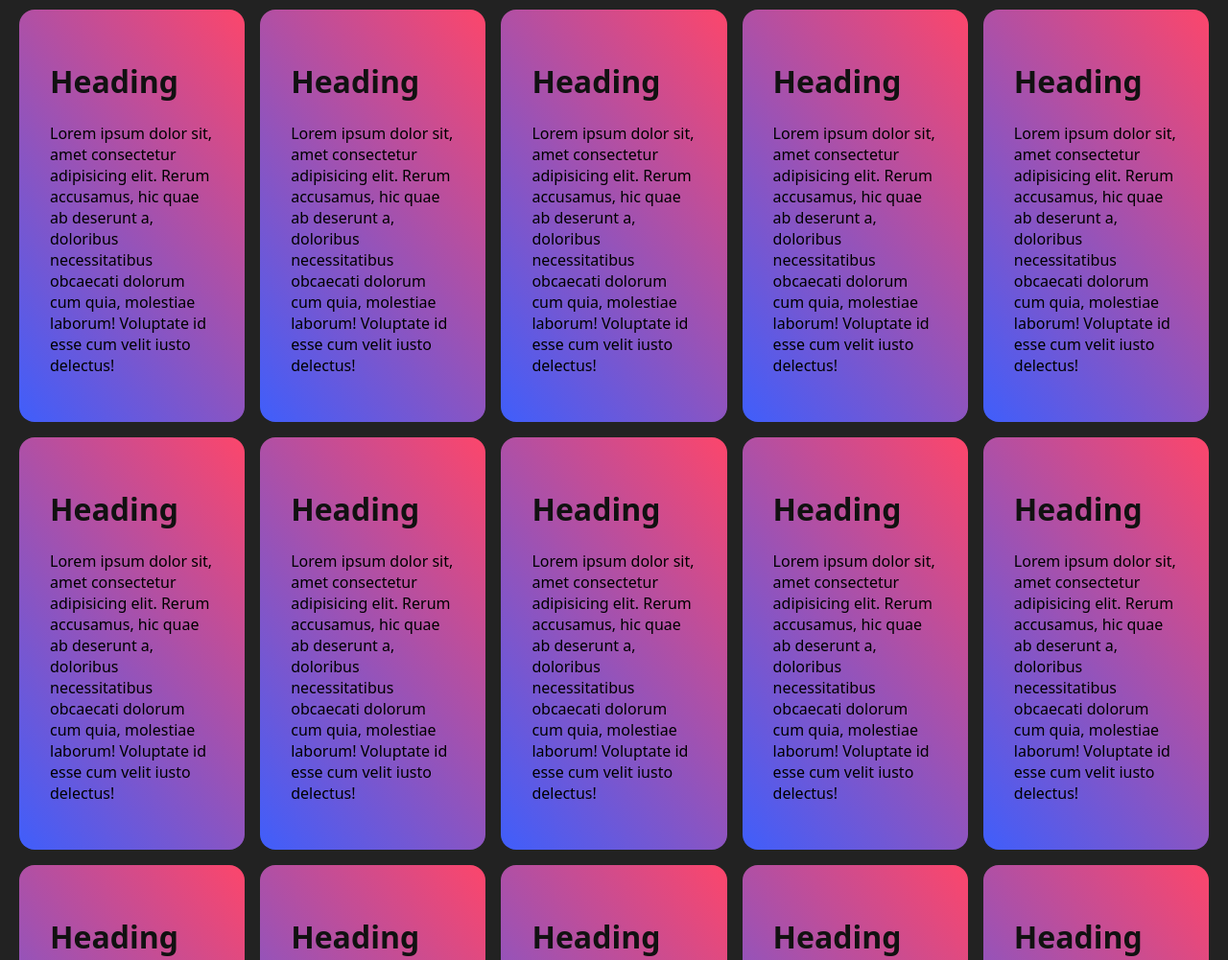
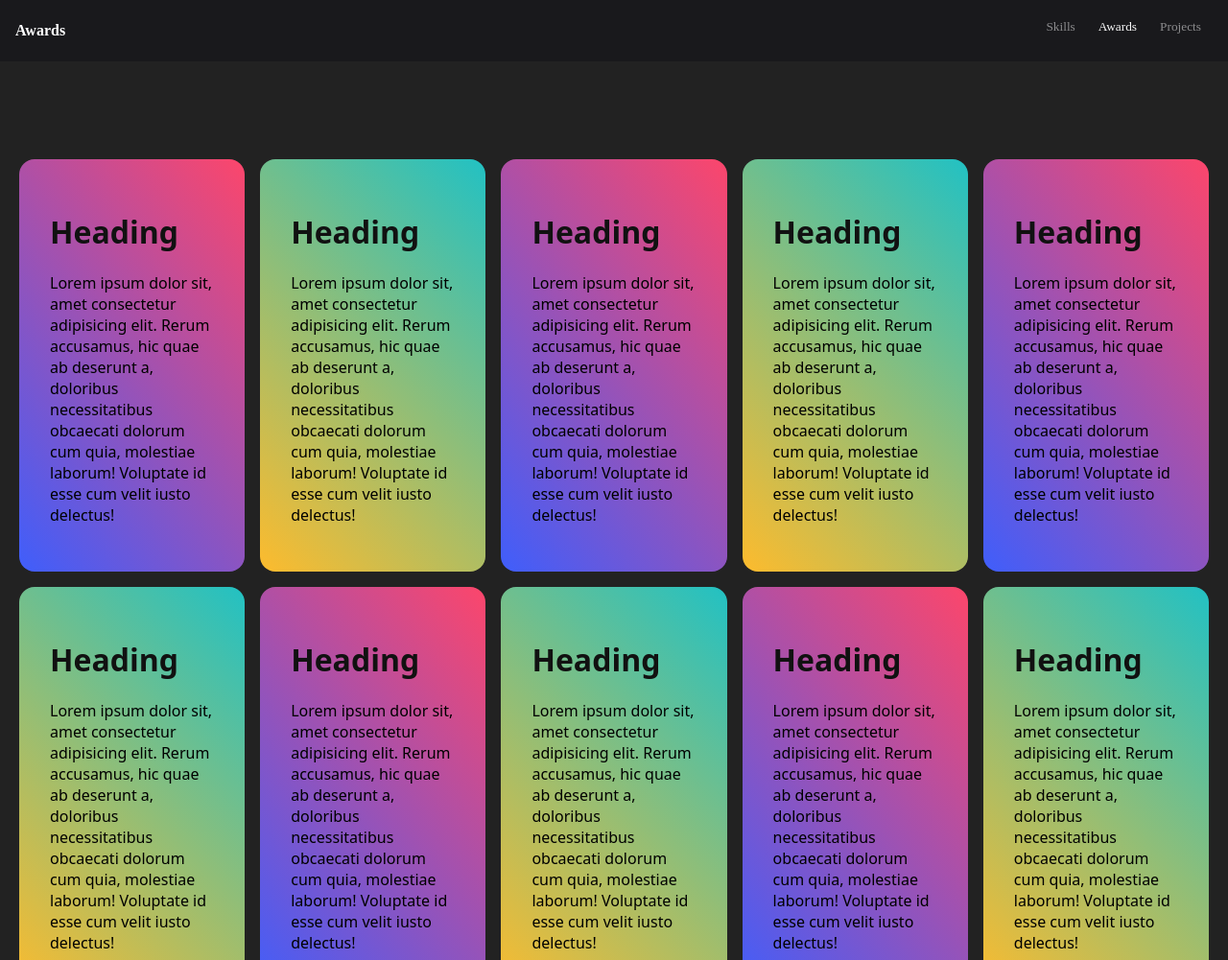
Before and after one commit to CodeWithFED/Js-Basics, a website built with Vite: page index.html in a window 1280 px wide. Shown: the top 1001 px of the page at 96% size. Built offline with nearby package versions, Linux system fonts and the light colour scheme.

Commit message:
adding navbar

```diff
--- a/index.html
+++ b/index.html
@@ -1,7 +1,6 @@
 <!DOCTYPE html>
 <html lang="en">
   <head>
-    <script type="module" src="/main.js"></script>
     <link rel="stylesheet" href="style.css" />
     <meta charset="UTF-8" />
     <link rel="icon" type="image/svg+xml" href="/vite.svg" />
@@ -9,6 +8,23 @@
     <title>Vite App</title>
   </head>
   <body>
+    <nav class="navbar">
+      <div class="navbar-overlay" onclick="toggleMenuOpen()"></div>
+
+      <button type="button" class="navbar-burger" onclick="toggleMenuOpen()">
+        <span class="material-icons">
+          <img src="menu.svg" alt="" />
+        </span>
+      </button>
+      <h1 class="navbar-title">Awards</h1>
+      <nav class="navbar-menu">
+        <button type="button">Skills</button>
+        <button type="button" class="active">Awards</button>
+        <button type="button">Projects</button>
+      </nav>
+    </nav>
+    <!-- -->
+
     <div class="container">
       <h1>Heading</h1>
       <p>
@@ -198,5 +214,6 @@
         delectus!
       </p>
     </div>
+    <script type="module" src="/main.js"></script>
   </body>
 </html>
--- a/main.js
+++ b/main.js
@@ -0,0 +1 @@
+const toggleMenuOpen = () => document.body.classList.toggle("open");
--- a/style.css
+++ b/style.css
@@ -1,3 +1,133 @@
+* {
+  box-sizing: border-box;
+}
+
+
+
+button {
+  border: 0;
+  padding: 0;
+  font-family: inherit;
+  background: transparent;
+  color: inherit;
+  cursor: pointer;
+}
+
+.navbar {
+  position: fixed;
+  z-index: 1;
+  top: 0;
+  left: 0;
+  display: flex;
+  align-items: center;
+  justify-content: center;
+  width: 100%;
+  height: 64px;
+  background: #19191c;
+  color: #f9f9f9;
+  font-family: "Poppins";
+  box-sizing: border-box;
+}
+
+@media only screen and (min-width: 600px) {
+  .navbar {
+    justify-content: space-between;
+    padding: 0 0 0 16px;
+  }
+}
+
+.navbar-overlay {
+  position: fixed;
+  z-index: 2;
+  top: 0;
+  left: 0;
+  width: 100%;
+  height: 100%;
+  background: rgba(0, 0, 0, 0.5);
+  visibility: hidden;
+  opacity: 0;
+  transition: 0.3s;
+}
+
+body.open .navbar-overlay {
+  visibility: visible;
+  opacity: 1;
+}
+
+@media only screen and (min-width: 600px) {
+  .navbar-overlay {
+    display: none;
+  }
+}
+
+.navbar-burger {
+  position: absolute;
+  top: 0;
+  left: 0;
+  display: grid;
+  place-items: center;
+  width: 64px;
+  height: 64px;
+  padding: 0;
+}
+
+@media only screen and (min-width: 600px) {
+  .navbar-burger {
+    display: none;
+  }
+}
+
+.navbar-title {
+  margin: 0;
+  font-size: 16px;
+  color: #fff;
+}
+
+.navbar-menu {
+  position: fixed;
+  z-index: 3;
+  top: 0;
+  left: 0;
+  translate: -100% 0;
+  width: 270px;
+  height: 100%;
+  padding: 20px;
+  display: flex;
+  gap: 8px;
+  flex-direction: column;
+  align-items: flex-start;
+  background: #000000;
+  visibility: hidden;
+  transition: translate 0.3s;
+}
+
+body.open .navbar-menu {
+  translate: 0 0;
+  visibility: visible;
+}
+
+@media only screen and (min-width: 600px) {
+  .navbar-menu {
+    position: static;
+    translate: 0 0;
+    width: auto;
+    background: transparent;
+    flex-direction: row;
+    visibility: visible;
+  }
+}
+
+.navbar-menu>button {
+  color: rgba(255, 255, 255, 0.5);
+  background: transparent;
+  padding: 0 8px;
+}
+
+.navbar-menu>button.active {
+  color: inherit;
+}
+
+/* primary */
 html {
   font-size: 150%;
 }
@@ -7,7 +137,7 @@ body {
   flex-direction: column;
   flex-wrap: wrap;
   background: #222;
-  margin: 10px 20px;
+  margin: 13% 20px 0;
   gap: 1rem;
 }
 
@@ -22,6 +152,11 @@ h1 {
   border-radius: 1rem;
   background: rgb(63, 94, 251);
   background: linear-gradient(51deg, rgba(63, 94, 251, 1) 0%, rgba(252, 70, 107, 1) 100%);
+}
+
+.container:nth-child(odd) {
+  background: rgb(34, 193, 195);
+  background: linear-gradient(225deg, rgba(34, 193, 195, 1) 0%, rgba(253, 187, 45, 1) 100%);
 }
 
 @media screen and (min-width:700px) {
```
Also changed, not shown: menu.svg (added).
